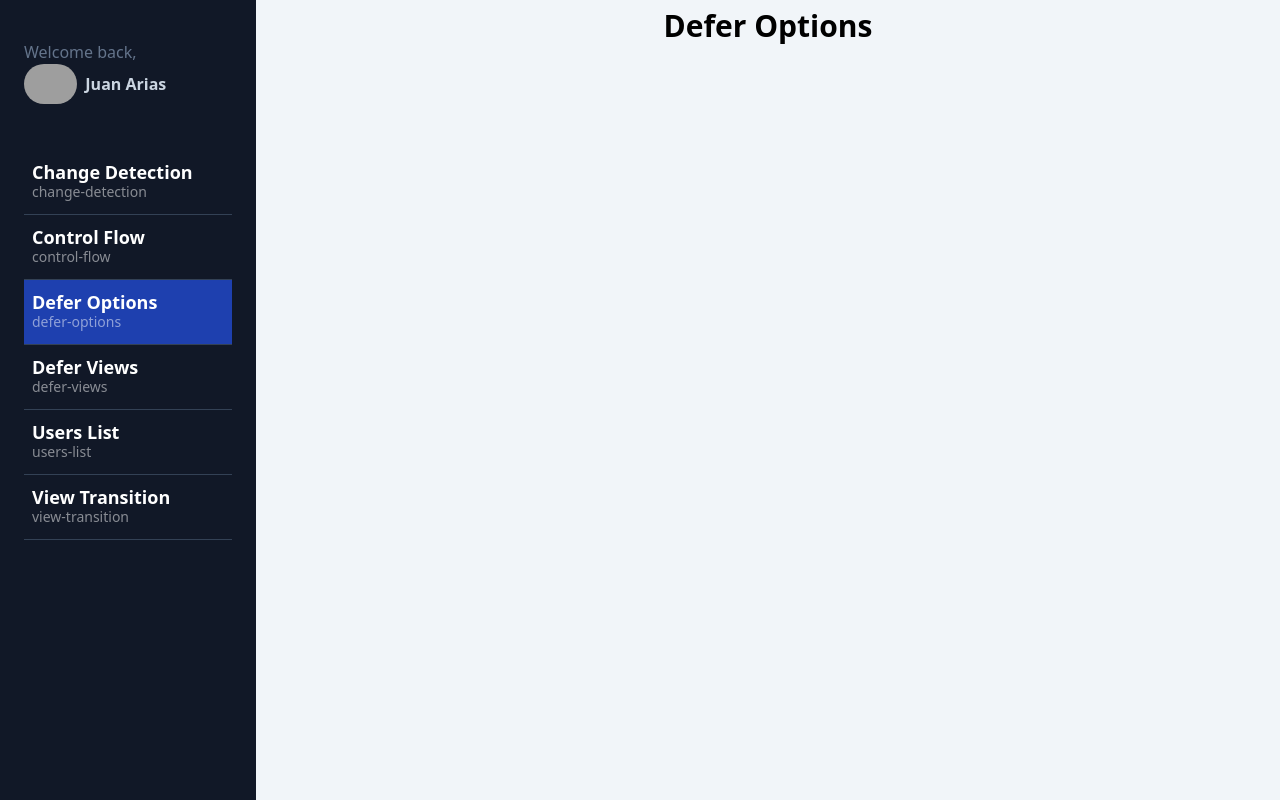
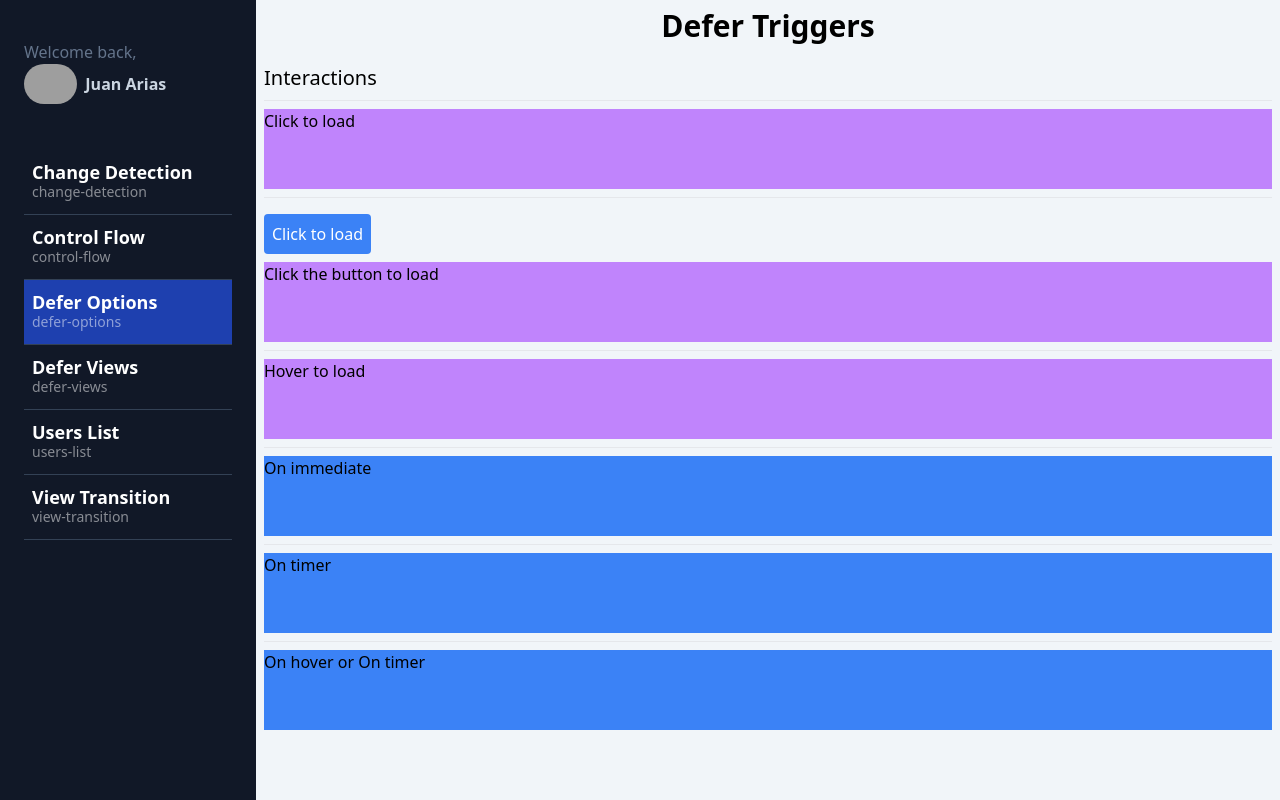
Before and after one commit to cronero95/angular-extras-app, an Angular app: page /dashboard/defer-options in a window 1280 px wide. Built offline with nearby package versions, Linux system fonts and the light colour scheme; grey boxes are pictures that could not be loaded.

Commit message:
Use @defer: on hover, on timer, on interaction

```diff
--- a/src/app/dashboard/pages/defer-options-page/defer-options-page.component.html
+++ b/src/app/dashboard/pages/defer-options-page/defer-options-page.component.html
@@ -1 +1,84 @@
-<shared-title title="Defer Options"/>
+<shared-title title="Defer Triggers"/>
+
+<h2 class="text-xl">Interactions</h2>
+
+<hr class="my-2">
+<section>
+  @defer (on interaction) {
+    <shared-heavy-loader-fast cssClass="bg-blue-500 h-20">
+      <span>On interaction</span>
+    </shared-heavy-loader-fast>
+  } @placeholder {
+    <div class="w-full h-20 bg-purple-400">
+      Click to load
+    </div>
+  }
+</section>
+
+<hr class="my-2">
+<section>
+  <button
+    #btnInteraction
+    class="p-2 bg-blue-500 hover:bg-blue-700 transition-all rounded text-white my-2"
+  >
+    Click to load
+  </button>
+
+  @defer (on interaction(btnInteraction)) {
+    <shared-heavy-loader-fast cssClass="bg-blue-500 h-20">
+      <span>On external interaction</span>
+    </shared-heavy-loader-fast>
+  } @placeholder {
+    <div class="w-full h-20 bg-purple-400">
+      Click the button to load
+    </div>
+  }
+</section>
+
+<hr class="my-2">
+<section>
+  @defer (on hover) {
+    <shared-heavy-loader-fast cssClass="bg-blue-500 h-20">
+      <span>On hover</span>
+    </shared-heavy-loader-fast>
+  } @placeholder {
+    <div class="w-full h-20 bg-purple-400">
+      Hover to load
+    </div>
+  }
+</section>
+
+<hr class="my-2">
+<section>
+  @defer (on immediate) {
+    <shared-heavy-loader-fast cssClass="bg-blue-500 h-20">
+      <span>On immediate</span>
+    </shared-heavy-loader-fast>
+  }
+</section>
+
+<hr class="my-2">
+<section>
+  @defer (on timer(2000)) {
+    <shared-heavy-loader-fast cssClass="bg-blue-500 h-20">
+      <span>On timer</span>
+    </shared-heavy-loader-fast>
+  } @placeholder {
+    <div class="w-full h-20 bg-purple-400">
+      Wait 2 seconds to load
+    </div>
+  }
+</section>
+
+<hr class="my-2">
+<section>
+  @defer (on hover; on timer(5000)) {
+    <shared-heavy-loader-fast cssClass="bg-blue-500 h-20">
+      <span>On hover or On timer</span>
+    </shared-heavy-loader-fast>
+  } @placeholder {
+    <div class="w-full h-20 bg-purple-400">
+      Mouse over the element or  wait 5 seconds
+    </div>
+  }
+</section>
--- a/src/app/dashboard/pages/defer-options-page/defer-options-page.component.ts
+++ b/src/app/dashboard/pages/defer-options-page/defer-options-page.component.ts
@@ -1,10 +1,12 @@
 import { Component } from '@angular/core';
+import { HeavyLoaderFastComponent } from '@shared/heavy-loaders/heavy-loaders-fast.component';
 import { TitleComponent } from '@shared/title/title.component';
 
 @Component({
   standalone: true,
   imports: [
     TitleComponent,
+    HeavyLoaderFastComponent,
   ],
   templateUrl: './defer-options-page.component.html',
   styles: ``
--- a/src/app/shared/heavy-loaders/heavy-loaders-fast.component.ts
+++ b/src/app/shared/heavy-loaders/heavy-loaders-fast.component.ts
@@ -1,14 +1,23 @@
-import { Component } from '@angular/core';
+import { CommonModule } from '@angular/common';
+import { Component, Input } from '@angular/core';
+import { TitleComponent } from '@shared/title/title.component';
 
 @Component({
   selector: 'shared-heavy-loader-fast',
   standalone: true,
-  imports: [],
+  imports: [
+    CommonModule,
+    TitleComponent,
+  ],
   template: `
-  <h1>Heavy loader fast works!!</h1>
+<section [ngClass]="['w-full', cssClass]">
+  <ng-content />
+</section>
   `,
   styles: ``
 })
 export class HeavyLoaderFastComponent {
 
+  @Input({required: true}) cssClass!: string;
+
 }
```
